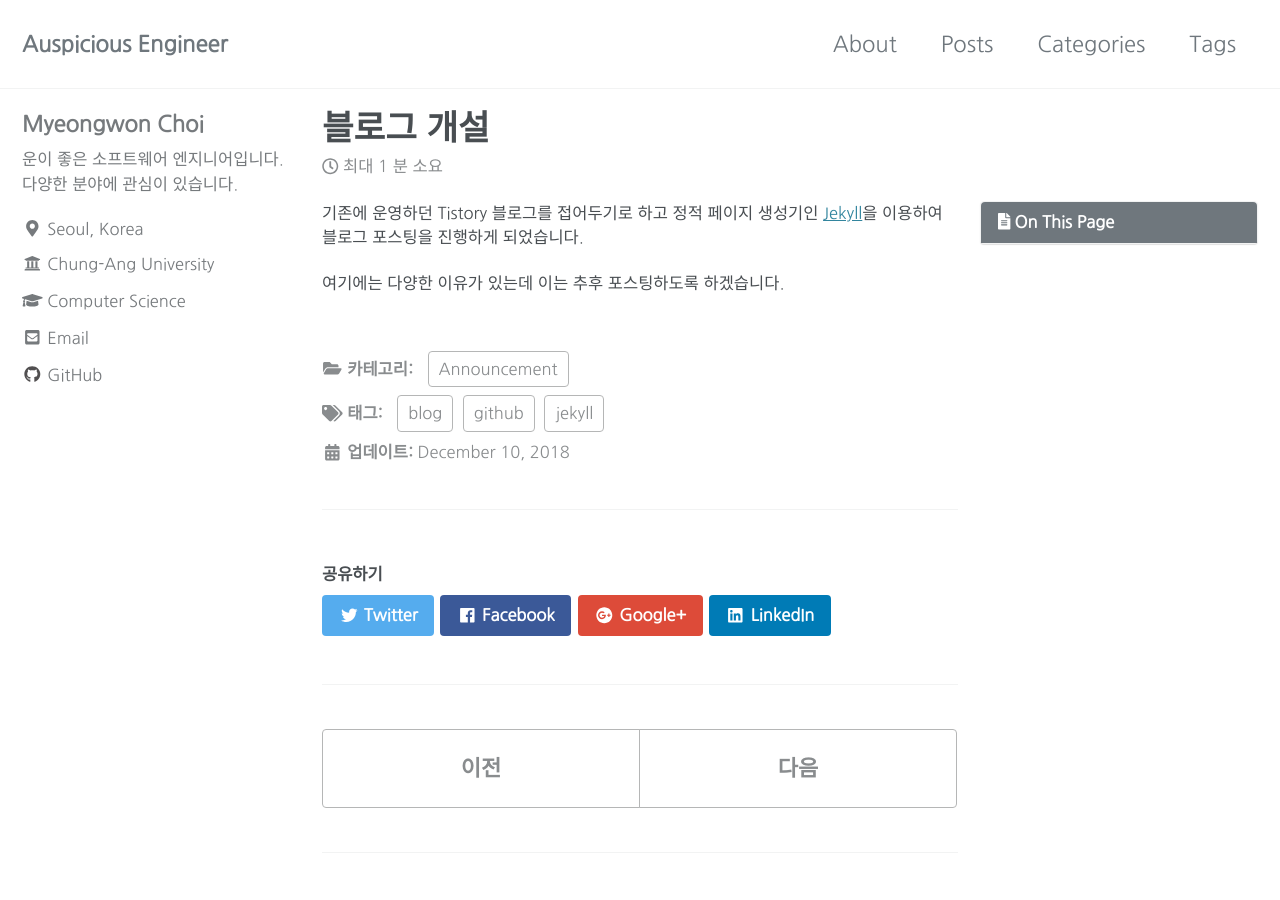
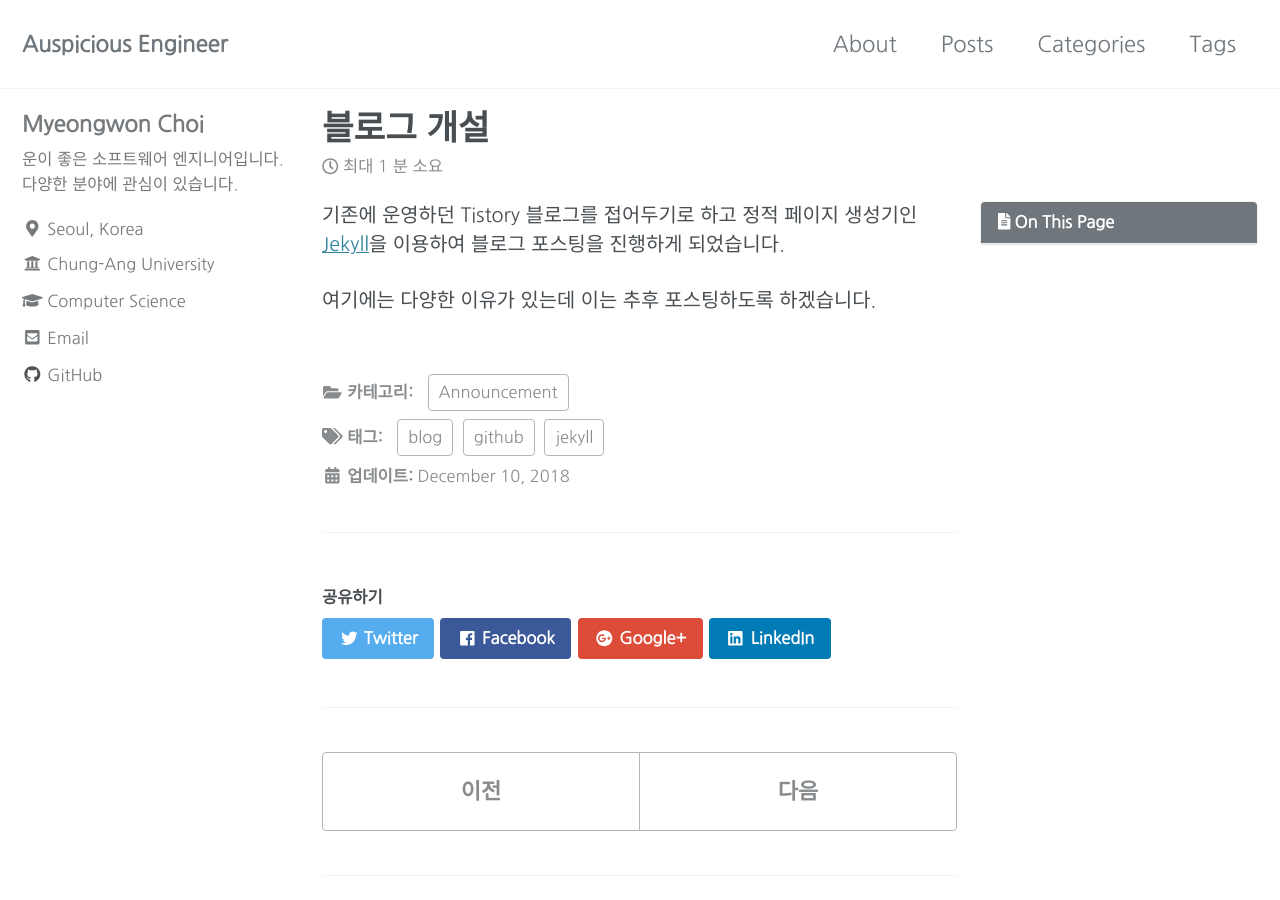
Before and after one commit to auspic7/auspic7.github.io.bak, a Jekyll site: the page built from _posts/2018-12-10-블로그-개설.md, in a window 1280 px wide and 900 px high. Built offline with Jekyll 4.4.1, drawn with Linux system fonts in a browser that asks for light colours; cached includes are drawn as plain includes; nearby versions of some CDN libraries; comment, search, counter and statistics services are not loaded.

Commit message:
font size enlarged

```diff
--- a/_sass/minimal-mistakes/_page.scss
+++ b/_sass/minimal-mistakes/_page.scss
@@ -75,7 +75,8 @@
   p,
   li,
   dl {
-    font-size: 0.75em;
+    // font-size: 1em;
+    font-size: 0.9em;
   }
 
   /* paragraph indents */
```
Also changed, not shown: assets/images/basic-django.png (added).
